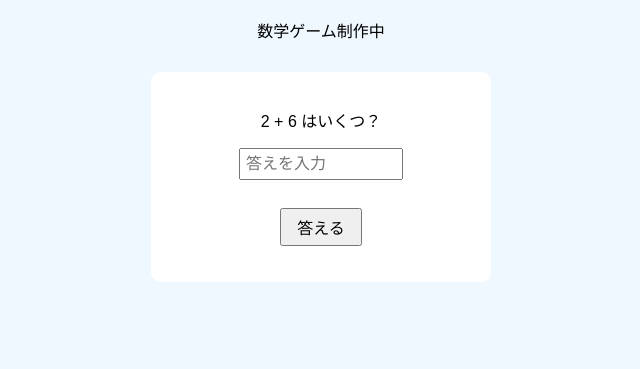
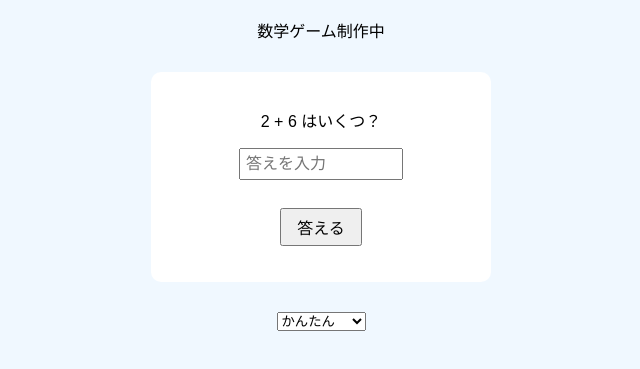
Before and after one commit to t4n-36/side-math-game, a plain HTML site: page index.html in a window 1280 px wide. Shown: the part 79-448 px from the top of the page, without its empty margins (319-959 px from the left). Drawn offline with Linux system fonts and the light colour scheme.

Commit message:
Update index.html

```diff
--- a/index.html
+++ b/index.html
@@ -24,3 +24,9 @@
   <script src="main.js"></script>
 </body>
 </html>
+
+<select id="level" onchange="newQuestion()">
+  <option value="easy">かんたん</option>
+  <option value="normal">ふつう</option>
+  <option value="hard">むずかしい</option>
+</select>
```
